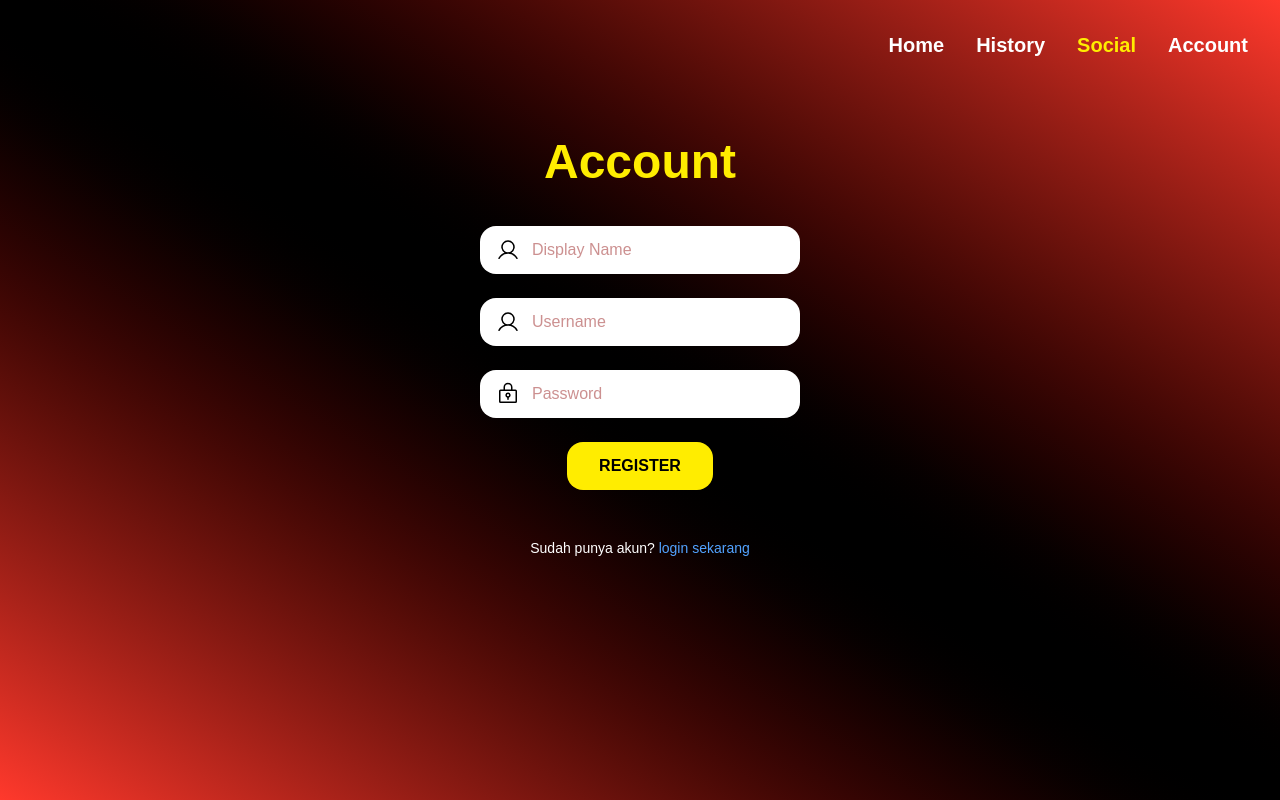
After one commit to ArselAdy283/EMYU-STORE, a PHP site: page /register.php in a window 1280 px wide. The commit adds this page. Run offline with PHP 8.4, Linux system fonts and the light colour scheme; some web fonts are replaced.

Commit message:
menambahkan login register

```diff
--- a/src/account.php
+++ b/src/account.php
@@ -1,8 +1,9 @@
 <?php
 
 session_start();
-if (!isset($_SESSION['user'])) {
+if (!isset($_SESSION['username'])) {
     header('Location: login.php');
+    exit;
 }
 
 ?>
@@ -13,11 +14,13 @@ if (!isset($_SESSION['user'])) {
     <meta charset="UTF-8">
     <meta name="viewport" content="width=device-width, initial-scale=1.0">
     <link  href="./output.css" rel="stylesheet">
+    <link rel="stylesheet" href="style.css">
     <title>Document</title>
 </head>
 <body class="bg-gradient-to-tr from-[color:#ff392c] via-black to-[color:#ff392c] min-h-screen text-white">
     <?php
     include 'navbar.php';
     ?>
+    <a href="logout.php">LOOGOUT</a>
 </body>
 </html>
--- a/src/game.php
+++ b/src/game.php
@@ -47,8 +47,8 @@
         mysqli_data_seek($query, 0);
         while ($row = mysqli_fetch_assoc($query)) : ?>
             <div class="aspect-square bg-red-800/70 backdrop-blur-md rounded-2xl
-            flex flex-col items-center justify-center
             transform transition duration-300 hover:scale-110">
+                <a class="flex flex-col items-center justify-center">
                     <img src="assets/<?= $row['icon_item']; ?>"
                         alt="<?= $row['nama_item']; ?>"
                         class="w-35 h-35 mb-2">
@@ -56,6 +56,7 @@
                         <?= $row['jumlah_item']; ?> <?= $row['nama_item']; ?>
                     </p>
                     <p class="text-white text-xs">Rp <?= number_format($row['harga_item']); ?></p>
+                </a>
             </div>
         <?php endwhile; ?>
     </div>
--- a/src/output.css
+++ b/src/output.css
@@ -12,7 +12,6 @@
     --color-red-800: oklch(44.4% 0.177 26.899);
     --color-yellow-300: oklch(90.5% 0.182 98.111);
     --color-yellow-400: oklch(85.2% 0.199 91.936);
-    --color-yellow-500: oklch(79.5% 0.184 86.047);
     --color-blue-400: oklch(70.7% 0.165 254.624);
     --color-black: #000;
     --color-white: #fff;
--- /dev/null
+++ b/src/register.php
@@ -0,0 +1,78 @@
+<?php
+
+session_start();
+include 'koneksi.php';
+
+?>
+
+<!DOCTYPE html>
+<html lang="en">
+
+<head>
+    <meta charset="UTF-8">
+    <meta name="viewport" content="width=device-width, initial-scale=1.0">
+    <title>EMYUSTORE</title>
+    <link href="./output.css" rel="stylesheet">
+    <link rel="stylesheet" href="style.css">
+</head>
+
+<body class="bg-gradient-to-tr from-[#ff392c] via-black to-[#ff392c] min-h-screen text-white">
+    <?php include 'navbar.php'; ?>
+
+    <!-- Judul -->
+    <h1 class="text-5xl font-extrabold text-[#ffed00] text-center mt-12">Account</h1>
+
+    <!-- Form -->
+
+    <form method="POST" action="" class="flex flex-col items-center mt-10 space-y-6">
+        <div class="flex items-center w-80 bg-white rounded-2xl px-4 py-3 text-[#922]">
+            <img src="assets/user.svg" class="h-6 w-6 mr-3" />
+            <input type="text" name="display_name" placeholder="Display Name"
+                class="w-full outline-none bg-transparent text-[#922]" />
+        </div>
+
+        <form method="POST" action="" class="flex flex-col items-center mt-10 space-y-6">
+            <div class="flex items-center w-80 bg-white rounded-2xl px-4 py-3 text-[#922]">
+                <img src="assets/user.svg" class="h-6 w-6 mr-3" />
+                <input type="text" name="username" placeholder="Username"
+                    class="w-full outline-none bg-transparent text-[#922]" />
+            </div>
+
+            <!-- Password -->
+            <div class="flex items-center w-80 bg-white rounded-2xl px-4 py-3 text-[#922]">
+                <img src="assets/lock-key.svg" class="h-6 w-6 mr-3" />
+                <input type="password" name="password" placeholder="Password"
+                    class="w-full outline-none bg-transparent text-[#922]" />
+            </div>
+
+            <!-- Tombol -->
+            <button type="submit"
+                class="bg-[#ffed00] text-black font-bold px-8 py-3 rounded-2xl hover:bg-yellow-400 transition" name="submit">REGISTER</button>
+
+            <p class="text-sm mt-6">
+                Sudah punya akun?
+                <a href="login.php" class="text-blue-400 hover:underline">login sekarang</a>
+            </p>
+
+        </form>
+
+        <?php
+
+        if (isset($_POST['submit'])) {
+            $display_name = $_POST['display_name'];
+            $username = $_POST['username'];
+            $password = $_POST['password'];
+
+            $hash = password_hash($password, PASSWORD_DEFAULT);
+
+            $stmt = $koneksi->prepare("INSERT INTO users (username, password, display_name) VALUES (?, ?, ?)");
+            $stmt->bind_param("sss", $username, $hash, $display_name);
+            $stmt->execute();
+            header('Location: login.php');
+        }
+
+        ?>
+        <!-- Link daftar -->
+</body>
+
+</html>
```
Also changed, not shown: other parts of src/output.css (+3 -65 lines), src/login.php (+12 -11 lines), src/logout.php (added, +7 -0 lines). Lines whose indentation alone changed are shown as unchanged.
